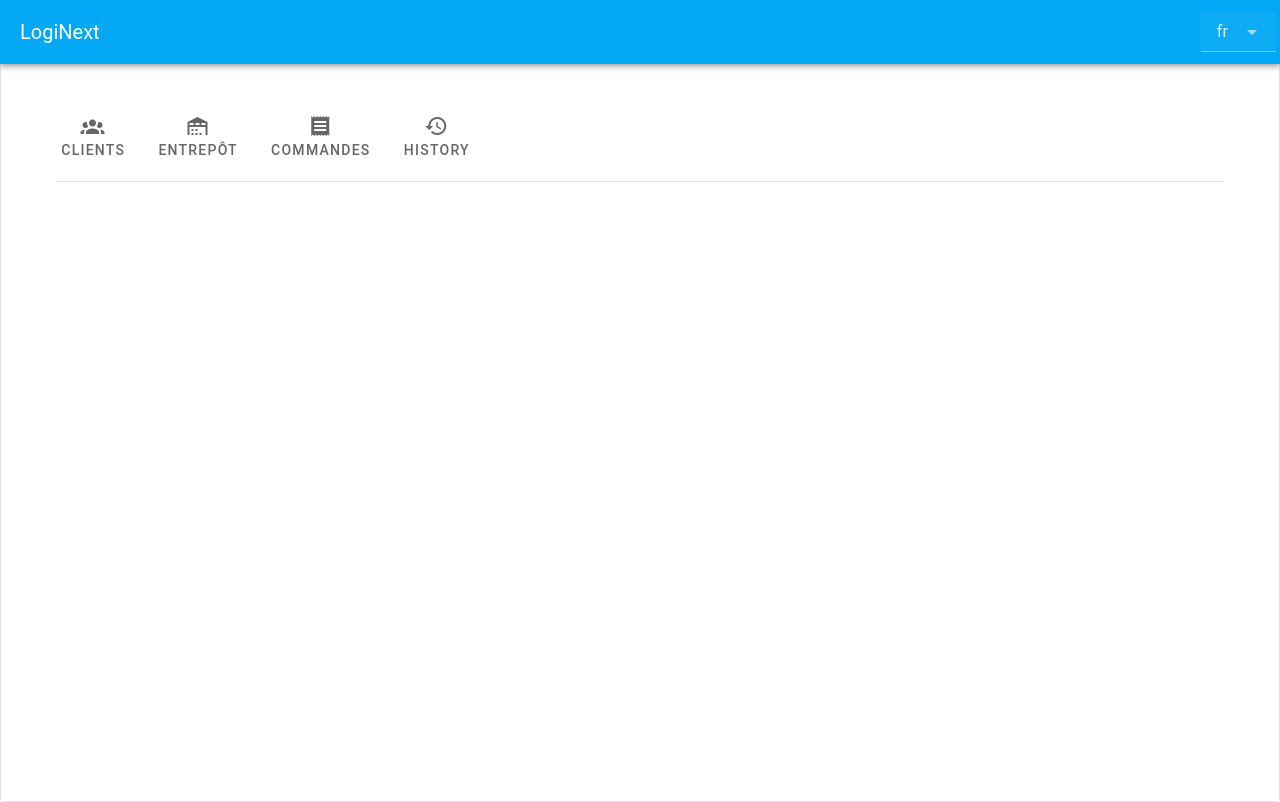
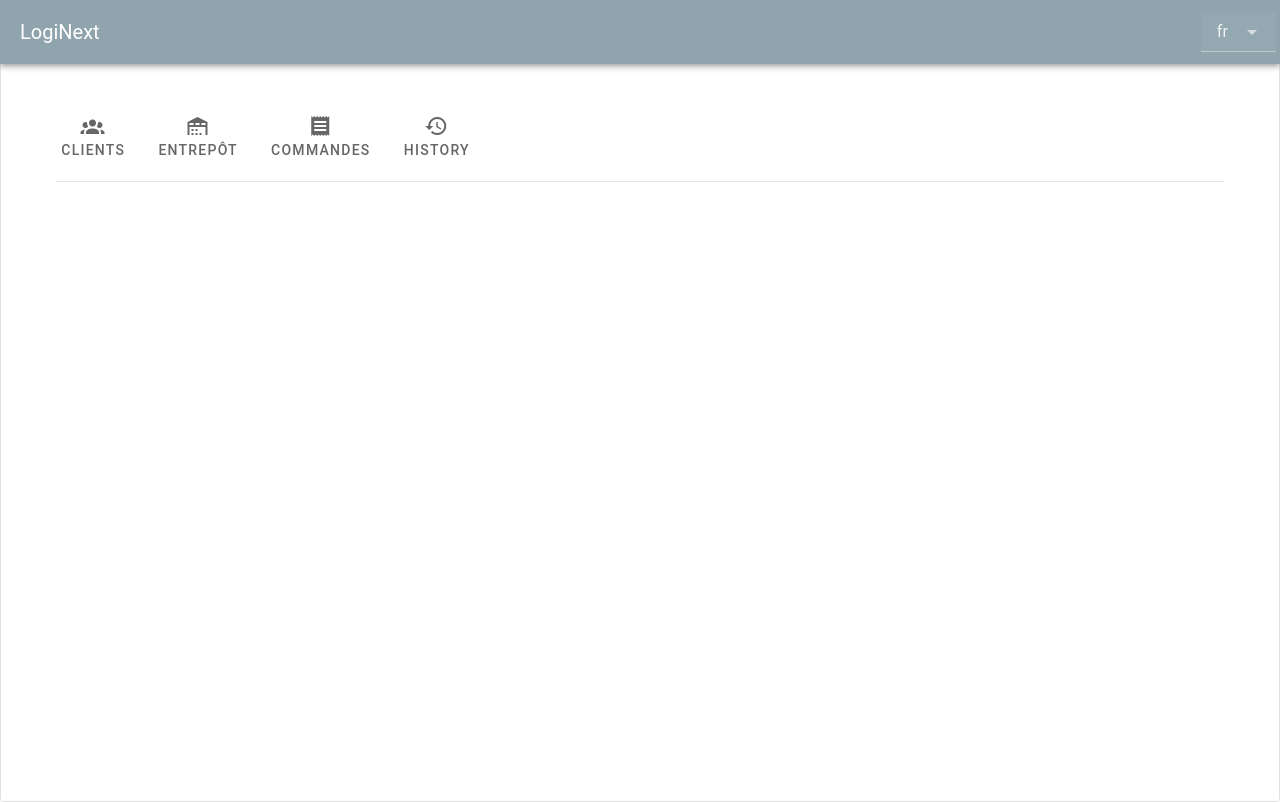
Before and after one commit to hichem-dahi/palmera-next, a Vue app: page / in a window 1280 px wide. Built offline with nearby package versions, Linux system fonts and the light colour scheme.

Commit message:
restyle appBar

```diff
--- a/src/views/HomeView.vue
+++ b/src/views/HomeView.vue
@@ -1,7 +1,7 @@
 <template>
   <v-responsive class="border rounded">
     <v-app>
-      <v-app-bar color="light-blue" title="LogiNext">
+      <v-app-bar color="blue-grey-lighten-2" class="text-white" title="LogiNext">
         <template v-slot:append>
           <v-select
             density="compact"
@@ -30,7 +30,7 @@
             <MenuBar />
           </v-row>
           <v-divider class="my-5"></v-divider>
-            <router-view></router-view>
+          <router-view></router-view>
         </v-container>
       </v-main>
     </v-app>
```
